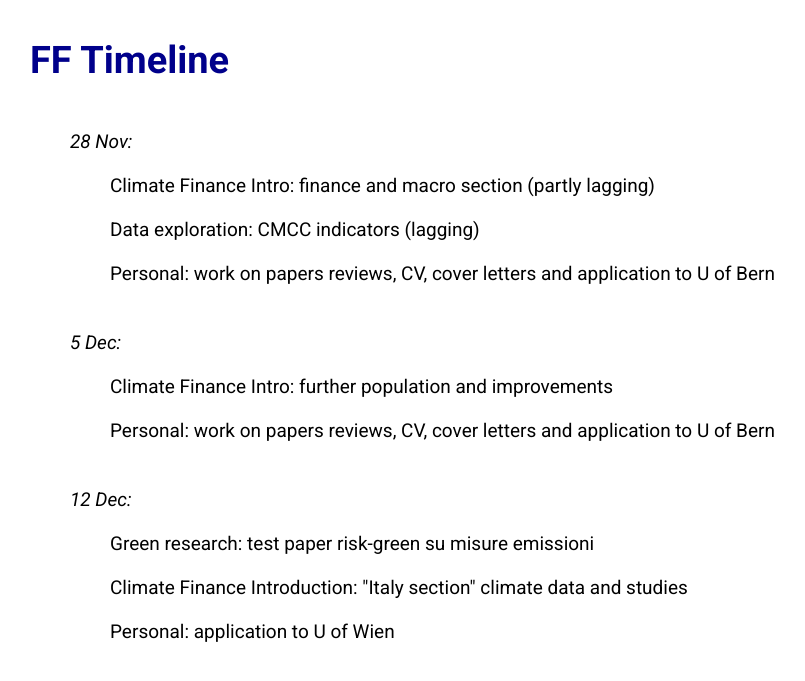
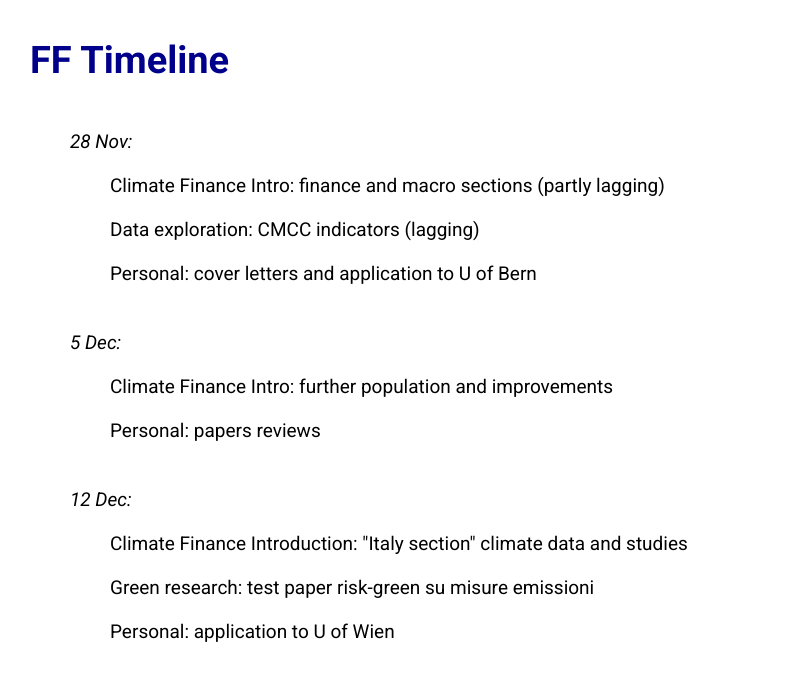
Before and after one commit to ffabio-econ/ffabio-econ.github.io, a Jekyll site: the page docs/FF_timeline.html, which Jekyll copies as it is, in a window 1280 px wide. Shown: the top 681 px of the page, without its empty margins (28-833 px from the left). Built offline with Jekyll 4.4.1, drawn with Linux system fonts in a browser that asks for light colours.

Commit message:
Fix typos and update task descriptions

```diff
--- a/docs/FF_timeline.html
+++ b/docs/FF_timeline.html
@@ -57,19 +57,19 @@
     <ul>
         <li><em>28 Nov:</em> <ul>
             <li></li>
-            <li>Climate Finance Intro: finance and macro section (partly lagging)</li>
+            <li>Climate Finance Intro: finance and macro sections (partly lagging)</li>
             <li>Data exploration: CMCC indicators (lagging)</li>
-            <li>Personal: work on papers reviews, CV, cover letters and application to U of Bern </li>
+            <li>Personal: cover letters and application to U of Bern </li>
         </ul></li>
         <li><em>5 Dec:</em> <ul>
             <li></li>
             <li>Climate Finance Intro: further population and improvements</li>
-            <li>Personal: work on papers reviews, CV, cover letters and application to U of Bern </li>
+            <li>Personal: papers reviews </li>
         </ul></li>
         <li><em>12 Dec:</em> <ul>
             <li></li>
+            <li>Climate Finance Introduction: "Italy section" climate data and studies</li>
             <li>Green research: test paper risk-green su misure emissioni</li>
-            <li>Climate Finance Introduction: "Italy section" climate data and studies</li>
             <li>Personal: application to U of Wien</li>
         </ul></li>
     </ul>
```
